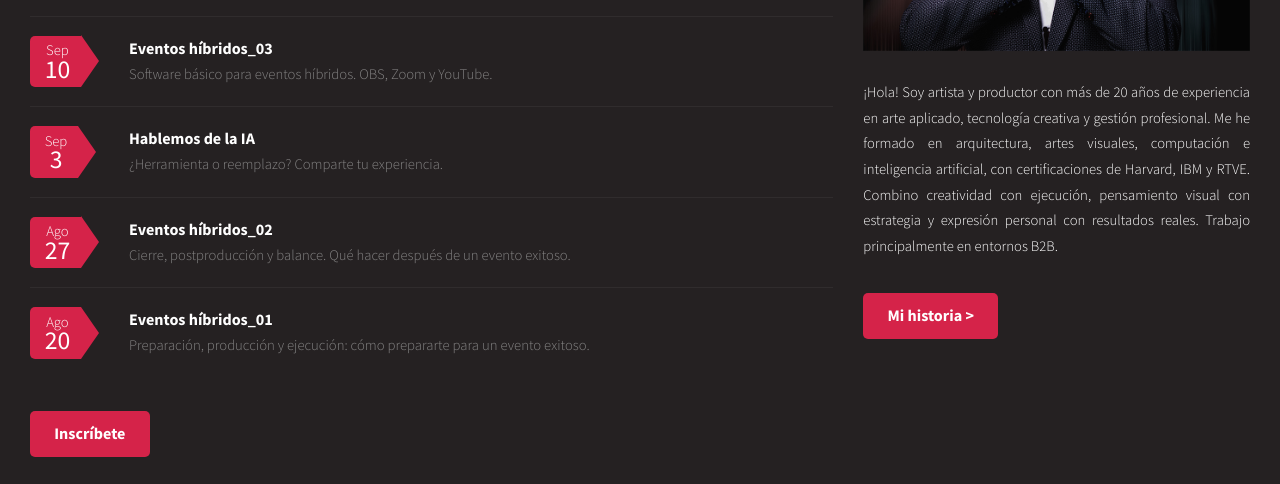
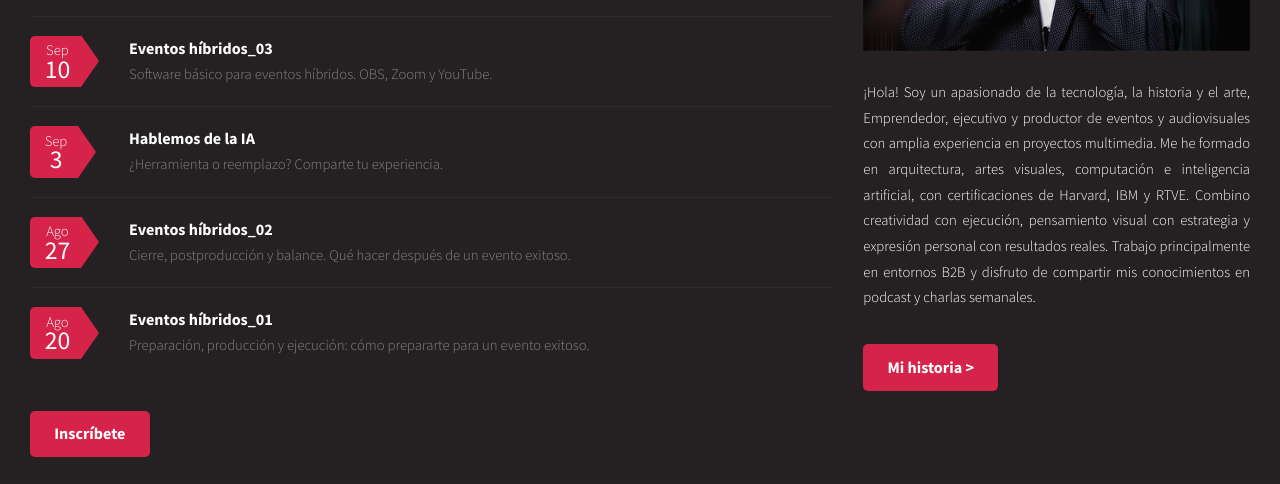
Before and after one commit to ric27-tec/rcr, a plain HTML site: page index.html in a window 1280 px wide. Shown: the part 2130-2614 px from the top of the page. Drawn offline with Linux system fonts and the light colour scheme.

Commit message:
updated text descriptions

```diff
--- a/index.html
+++ b/index.html
@@ -230,9 +230,10 @@
                 <img src="static/img/picme.jpg" alt="Retrato de Ricardo Coronel Ruiz" loading="lazy" />
               </a>
               <h5>
-                ¡Hola! Soy artista y productor con más de 20 años de experiencia en arte aplicado, tecnología creativa y gestión profesional.
+                ¡Hola! Soy un apasionado de la tecnología, la historia y el arte, Emprendedor, ejecutivo y productor de eventos y audiovisuales con amplia experiencia en proyectos multimedia.
                 Me he formado en arquitectura, artes visuales, computación e inteligencia artificial, con certificaciones de Harvard, IBM y RTVE.
-                Combino creatividad con ejecución, pensamiento visual con estrategia y expresión personal con resultados reales. Trabajo principalmente en entornos B2B.
+                Combino creatividad con ejecución, pensamiento visual con estrategia y expresión personal con resultados reales. Trabajo principalmente en entornos B2B y
+                disfruto de compartir mis conocimientos en podcast y charlas semanales.
               </h5>
               <footer>
                 <ul class="actions">
```
Also changed, not shown: historia.html (indentation only).
